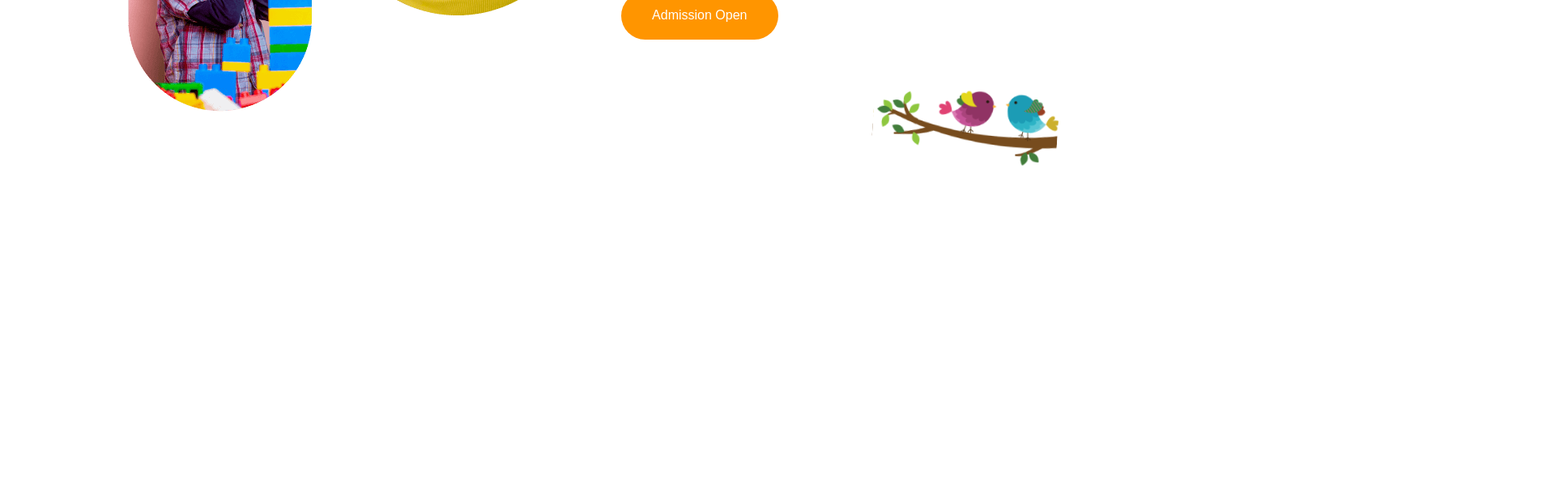
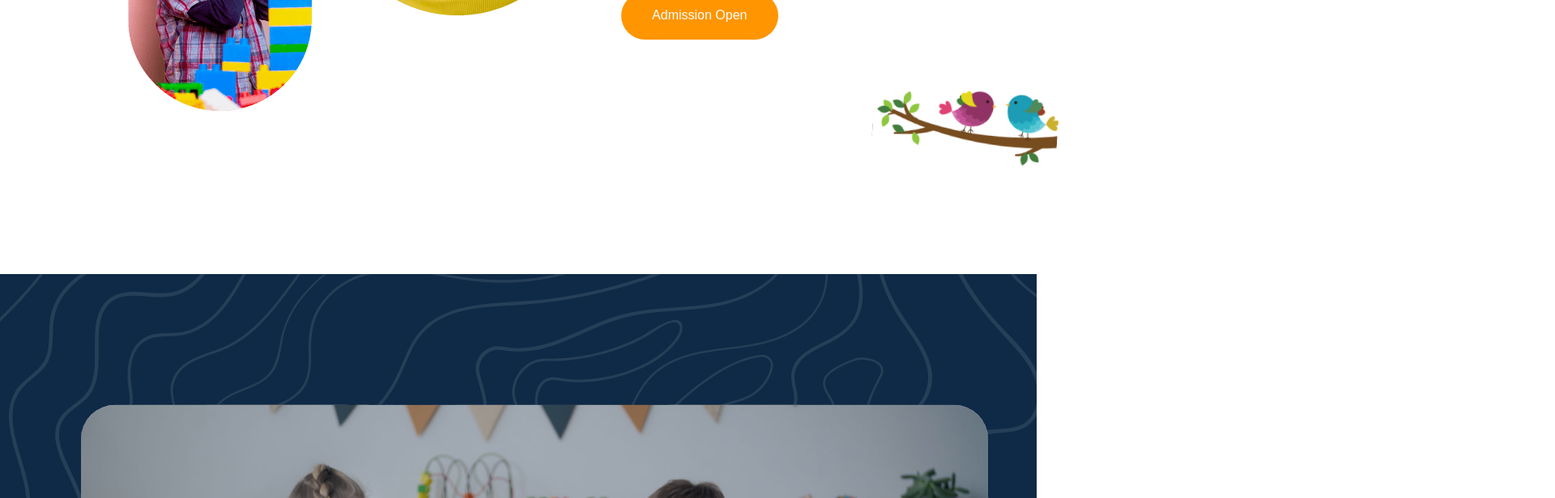
Before and after one commit to AmosGloria/my-course-hub, a React (Vite) app: page / in a window 1280 px wide. Shown: the part 2184-2800 px from the top of the page at 81% size, 1920 px wide, since content can reach past the window. Built offline with nearby package versions, Linux system fonts and the light colour scheme.

Commit message:
Feat: added summary of react concepts in README.md

```diff
--- a/src/Components/learning-img-wrapper/LearningImgWrapper.css
+++ b/src/Components/learning-img-wrapper/LearningImgWrapper.css
@@ -1,7 +1,29 @@
 .learning-img-wrapper{
-width: 1920px;
-height: 830px;
+  width: 100%;
+  max-width: 100%;
+  box-sizing: border-box;
+  height: auto;
+  opacity: 1;
+  position: relative;
+  overflow: hidden;
+  display: flex;
+  align-items: center;
+  justify-content: center;
+  top:-700px;
+}
+
+
+.learning-img-wrapper__image2{
+  position: relative;
+}
+
+
+.learning-img-wrapper__image2{
+ width: 1120px;
+height: 550px;
 opacity: 1;
-top: 2148px;
-
+top: 120px;
+left: 100px;
+border-radius: 50px;
+position: absolute;
 }
--- a/src/Components/learning-img-wrapper/LearningImgWrapper.jsx
+++ b/src/Components/learning-img-wrapper/LearningImgWrapper.jsx
@@ -1,11 +1,12 @@
 import React from 'react';
 import './LearningImgWrapper.css';
 import LearningBackground from "../../assets/Images/learning-background.svg";
+import LearningFlower from "../../assets/Images/learning-flower.svg";
 import LearningImg from "../../assets/Images/learning-img.jpg";
 
 export default function LearningImgWrapper() {
   return (
-    <div className="learning-img-wrapper">
+    <div className="learning-img-wrapper" >
       <img src={LearningImg} alt="learning"
       className='learning-img-wrapper__image1'/>
     <div>
@@ -13,6 +14,8 @@ export default function LearningImgWrapper() {
          alt="background"
          className='learning-img-wrapper__image2'/>
     </div>
+
+
     </div>
   );
 }
--- a/src/Pages/home-page/HomePage.jsx
+++ b/src/Pages/home-page/HomePage.jsx
@@ -1,6 +1,7 @@
 import React from 'react';
 import Navbar from '../../Components/nav-bar/Navbar';
 import HeroPage from '../../Components/hero-page/HeroPage';
+
 
 export default function HomePage() {
   return (
--- a/src/theme/global.css
+++ b/src/theme/global.css
@@ -3,4 +3,5 @@
 body{
   box-sizing: border-box;
   font-family: 'Inter', 'Times New Roman', sans-serif, 'Epilogue', 'Sora';
+  max-width: 1366px;
 }
```
Also changed, not shown: src/assets/Images/learning-flower.svg (added), 1 other file (tests, documents, lock files or other folders).
